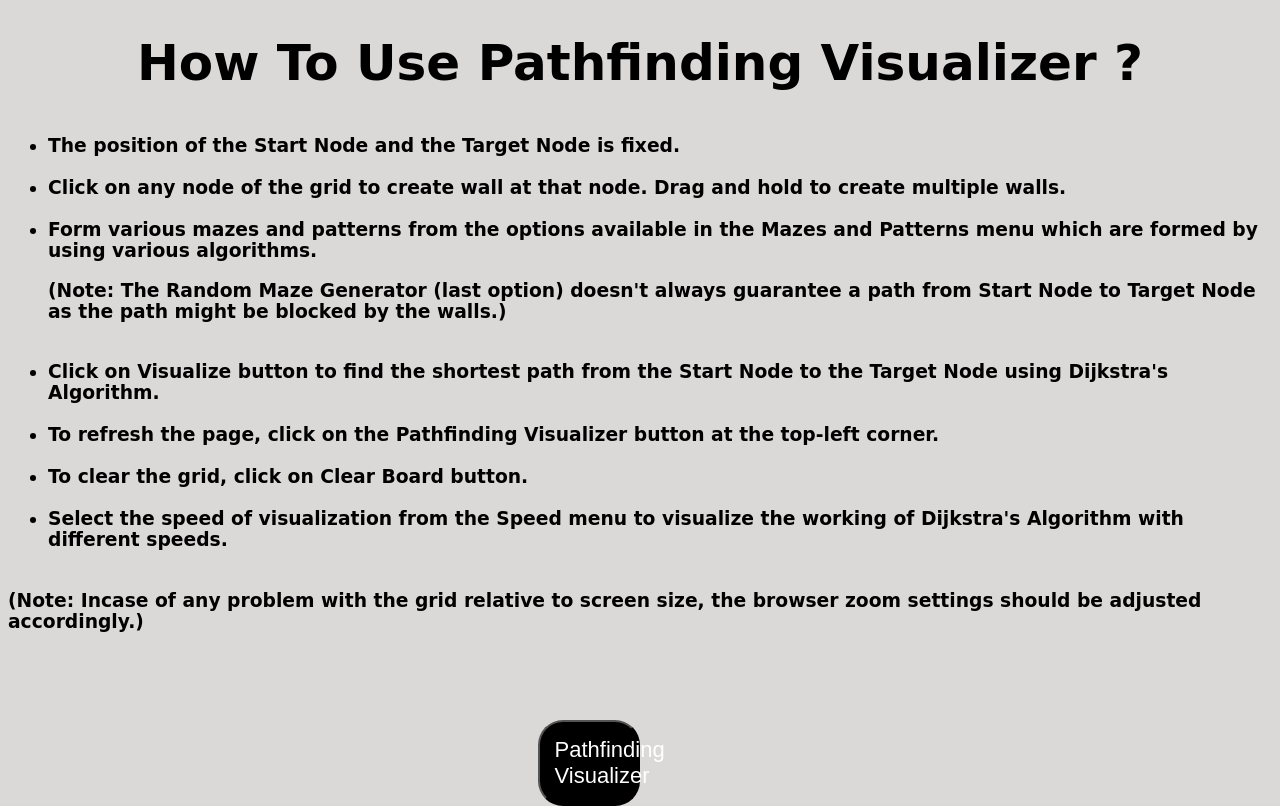
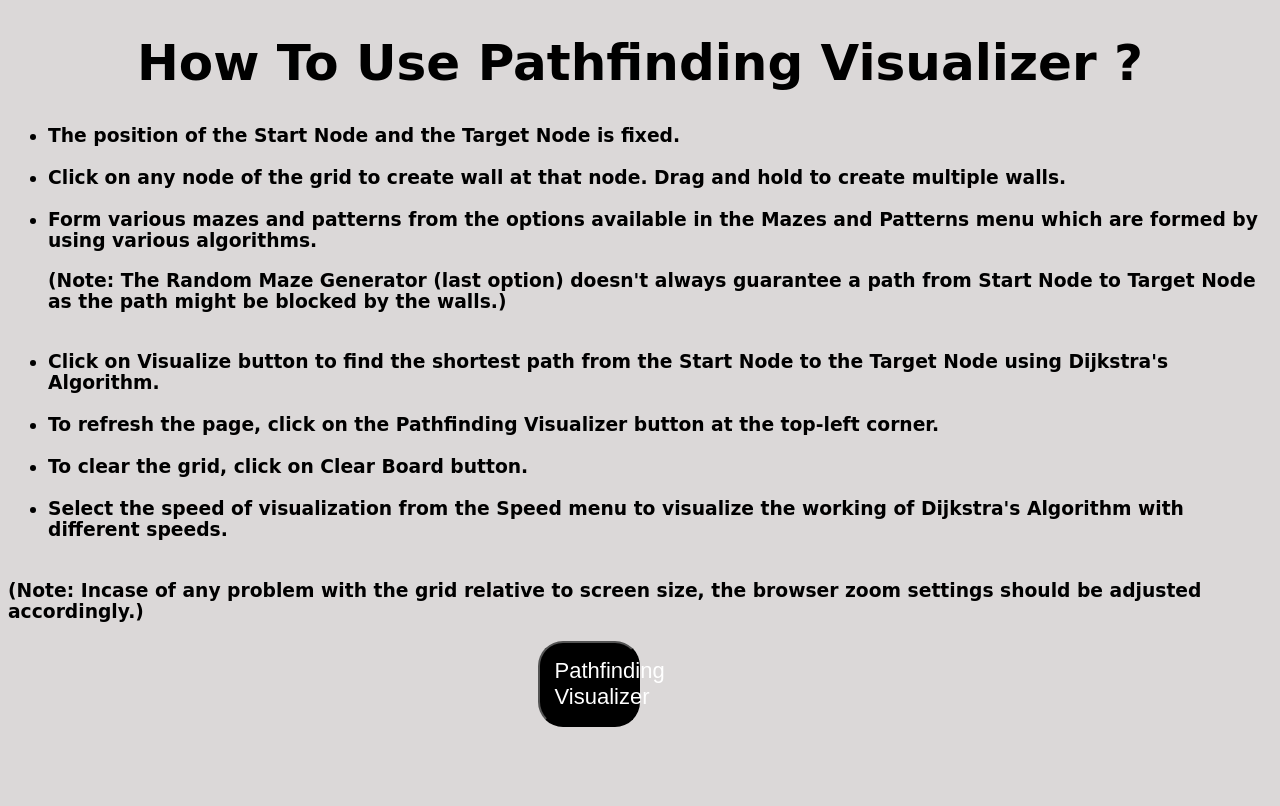
Before and after one commit to ShubhDoshi/pathfinder-tutorial, a plain HTML site: page index.html in a window 1280 px wide. Drawn offline with Linux system fonts and the light colour scheme; a web font is replaced by a local one.

Commit message:
Updated CSS

```diff
--- a/styles.css
+++ b/styles.css
@@ -3,7 +3,7 @@ body{
 }
 h1{
     text-align: center;
-    padding: 0px 25px 10px 25px;
+    padding: 0px 25px 0px 25px;
     font-family: 'Reggae One', cursive;
     font-size: 50px;
 }
@@ -14,7 +14,6 @@ button{
     position: absolute;
     left: 42%;
     right: 50%;
-    top: 90%;
     color: white;
     background-color:black ;
     font-size: 22px;
```
